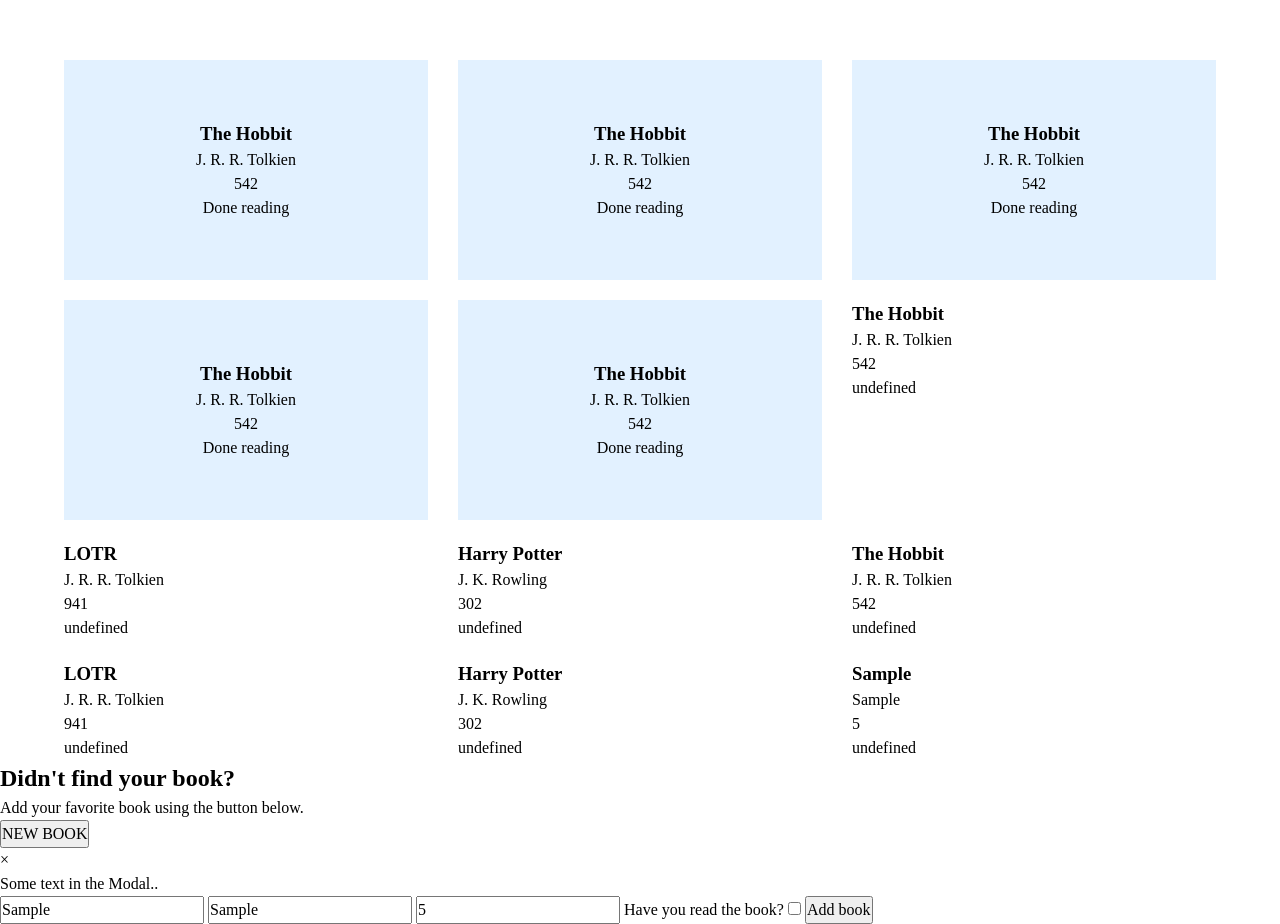
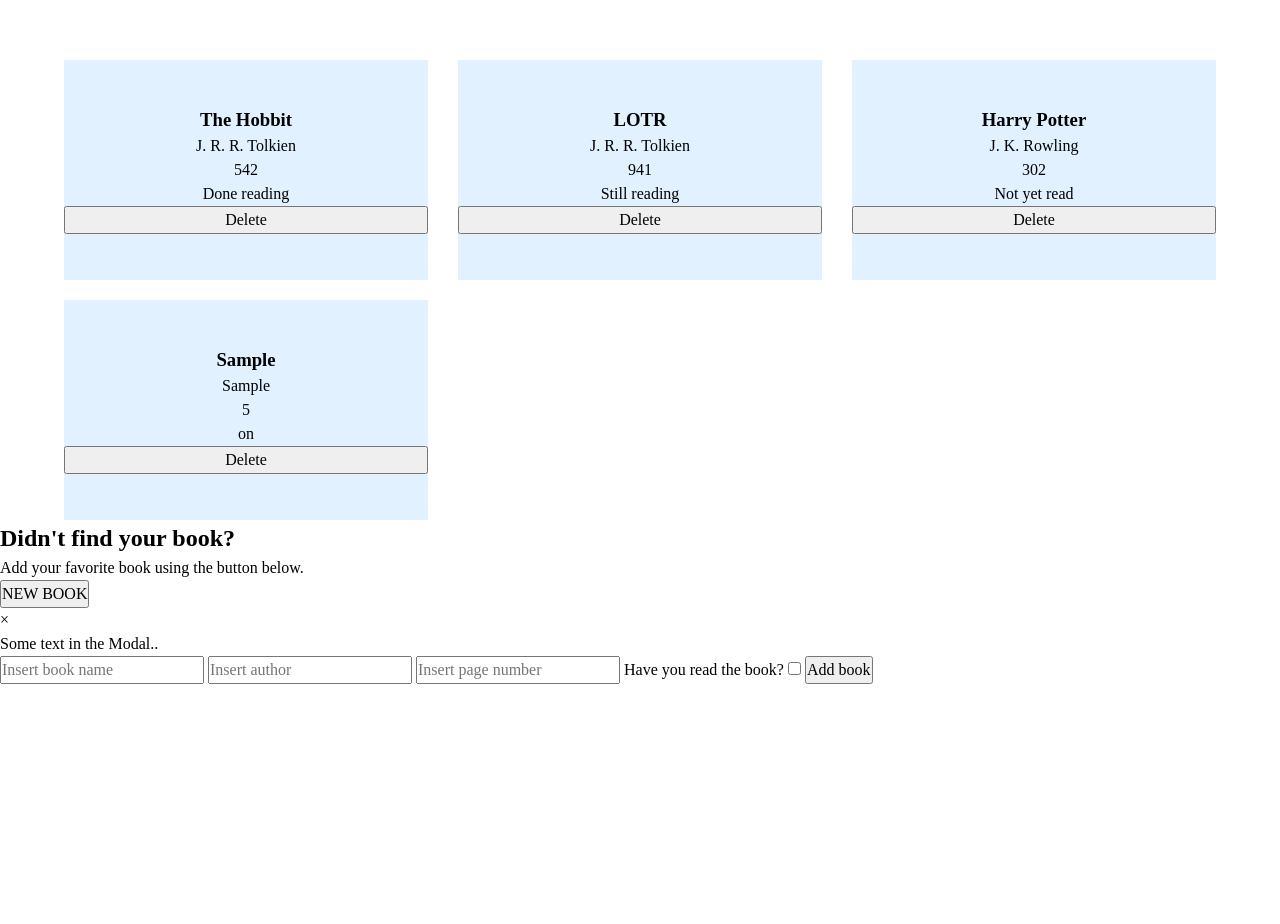
Before and after one commit to jecrram/the-odin-project, a plain HTML site: page Library Project/index.html in a window 1280 px wide. Both pictures are taken after typing "Sample", "Sample", "5" into the empty fields and a click on the button "Add book". After the commit the page ends 800 px from the top, so only its background shows below. Drawn offline with nearby package versions, Linux system fonts and the light colour scheme.

Commit message:
Adding remove functionality

```diff
--- a/Library Project/index.html
+++ b/Library Project/index.html
@@ -14,38 +14,7 @@
   </head>
   <body>
     <section class="book-showcase">
-      <div class="book-card-wrapper">
-        <div class="book-card">
-          <h3 class="book-card__title">The Hobbit</h3>
-          <p class="book-card__author">J. R. R. Tolkien</p>
-          <p class="book-card__pages">542</p>
-          <p class="book-card__read">Done reading</p>
-        </div>
-        <div class="book-card">
-          <h3 class="book-card__title">The Hobbit</h3>
-          <p class="book-card__author">J. R. R. Tolkien</p>
-          <p class="book-card__pages">542</p>
-          <p class="book-card__read">Done reading</p>
-        </div>
-        <div class="book-card">
-          <h3 class="book-card__title">The Hobbit</h3>
-          <p class="book-card__author">J. R. R. Tolkien</p>
-          <p class="book-card__pages">542</p>
-          <p class="book-card__read">Done reading</p>
-        </div>
-        <div class="book-card">
-          <h3 class="book-card__title">The Hobbit</h3>
-          <p class="book-card__author">J. R. R. Tolkien</p>
-          <p class="book-card__pages">542</p>
-          <p class="book-card__read">Done reading</p>
-        </div>
-        <div class="book-card">
-          <h3 class="book-card__title">The Hobbit</h3>
-          <p class="book-card__author">J. R. R. Tolkien</p>
-          <p class="book-card__pages">542</p>
-          <p class="book-card__read">Done reading</p>
-        </div>
-      </div>
+      <div class="book-card-wrapper"> </div>
     </section>
     <section class="book-options">
       <div class="book-options__copy">
--- a/Library Project/main.js
+++ b/Library Project/main.js
@@ -3,7 +3,8 @@
 const bookAuthor = document.querySelector("#book-author");
 const bookPages = document.querySelector("#book-pages");
 const readStatus = document.querySelector("#read-status");
-const bookSubmit = document.querySelector(".book-form__submit-btn")
+const bookSubmit = document.querySelector(".book-form__submit-btn");
+const bookRemoveBtns = document.querySelectorAll(".book-card__remove-btn");
 
 let myLibrary = []
 
@@ -24,8 +25,11 @@
 const lordOfTheRings = new Book('LOTR', 'J. R. R. Tolkien', '941', 'Still reading')
 const harryPotter = new Book('Harry Potter', 'J. K. Rowling', '302', 'Not yet read')
 
+myLibrary = [theHobbit, lordOfTheRings, harryPotter]
 
-myLibrary = [theHobbit, lordOfTheRings, harryPotter]
+
+console.log(myLibrary)
+
 
 bookSubmit.addEventListener('click', addBookToLibrary)
 
@@ -34,26 +38,52 @@
   e.preventDefault()
   let obj = new Book(bookTitle.value, bookAuthor.value, bookPages.value, readStatus.value)
   myLibrary.push(obj);
+
+  //Create
+  const div = document.createElement('div');
+  div.classList.add('book-card');
+  div.innerHTML = `
+  <h3 class="book-card__title">${obj.title}</h3>
+  <p class="book-card__author">${obj.author}</p>
+  <p class="book-card__pages">${obj.pages}</p>
+  <p class="book-card__read">${obj.read}</p>
+  <button class="book-card__remove-btn">Delete</button>`;
+  bookCardContainer.appendChild(div)
+
+  //Clear
+  bookTitle.value = "", bookAuthor.value = "", bookPages.value = null, readStatus.value = "";
 }
 
 console.log(myLibrary)
 
-window.addEventListener('click', (e) => {
-  displayBooks()
-})
+// window.addEventListener('onload', () => {
+//   displayBooks();
+// })
+
 
 function displayBooks() {
   return myLibrary.forEach(book => {
     console.log(book)
     const div = document.createElement('div');
-    div.classList.add('.book-card');
+    div.classList.add('book-card');
     div.innerHTML = `
     <h3 class="book-card__title">${book.title}</h3>
     <p class="book-card__author">${book.author}</p>
     <p class="book-card__pages">${book.pages}</p>
-    <p class="book-card__read">${book.readStatus}</p>`;
+    <p class="book-card__read">${book.read}</p>
+    <button class="book-card__remove-btn">Delete</button>`;
     bookCardContainer.appendChild(div)
   })
 }
 
-displayBooks()
+
+
+bookRemoveBtns.forEach((btn) => {
+  console.log(btn);
+})
+
+function removeBook() {
+
+}
+
+displayBooks();
```
